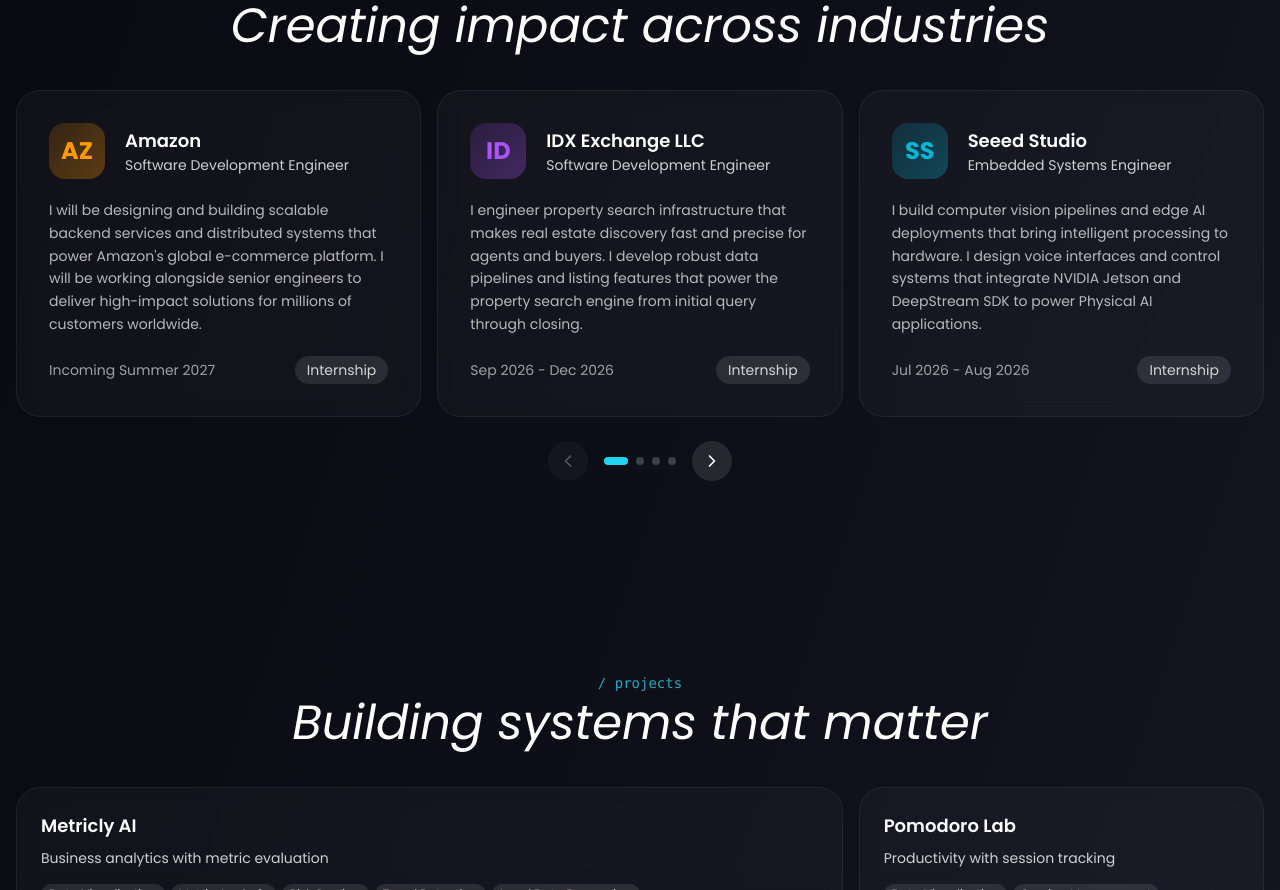
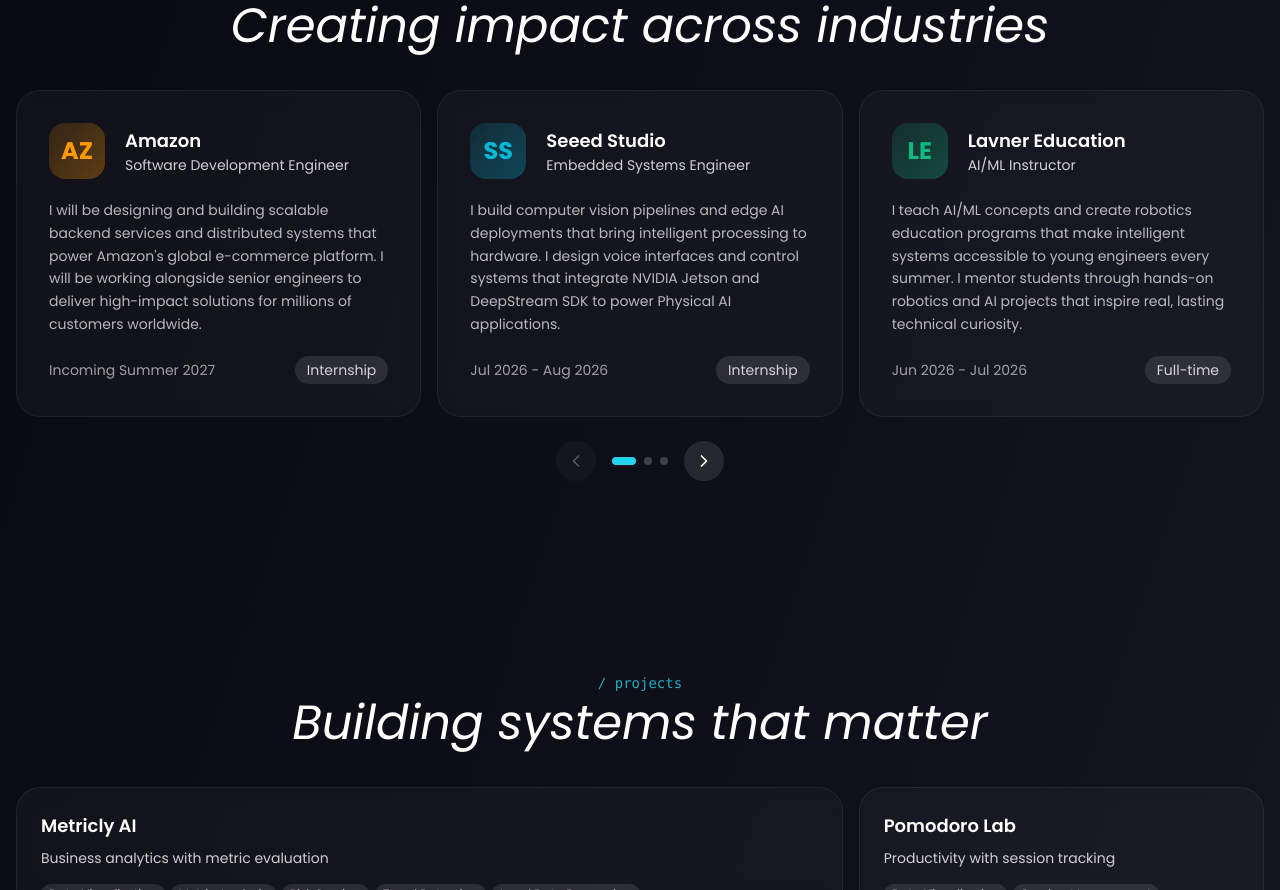
Before and after one commit to codexfang/portfolio, a React (Vite) app: page / in a window 1280 px wide. Shown: the part 920-1810 px from the top of the page. Built offline with nearby package versions, Linux system fonts and the light colour scheme; the HTML template or start-up script is replaced by a standard one.

Commit message:
Remove IDX Exchange entry

```diff
--- a/src/components/ExperienceCarousel.tsx
+++ b/src/components/ExperienceCarousel.tsx
@@ -6,10 +6,6 @@ const experiences = [
   {
     logo: 'AZ', company: 'Amazon', role: 'Software Development Engineer', date: 'Incoming Summer 2027', type: 'Internship', color: '#ff9900',
     desc: 'I will be designing and building scalable backend services and distributed systems that power Amazon\'s global e-commerce platform. I will be working alongside senior engineers to deliver high-impact solutions for millions of customers worldwide.',
-  },
-  {
-    logo: 'ID', company: 'IDX Exchange LLC', role: 'Software Development Engineer', date: 'Sep 2026 - Dec 2026', type: 'Internship', color: '#a855f7',
-    desc: 'I engineer property search infrastructure that makes real estate discovery fast and precise for agents and buyers. I develop robust data pipelines and listing features that power the property search engine from initial query through closing.',
   },
   {
     logo: 'SS', company: 'Seeed Studio', role: 'Embedded Systems Engineer', date: 'Jul 2026 - Aug 2026', type: 'Internship', color: '#06b6d4',
```
